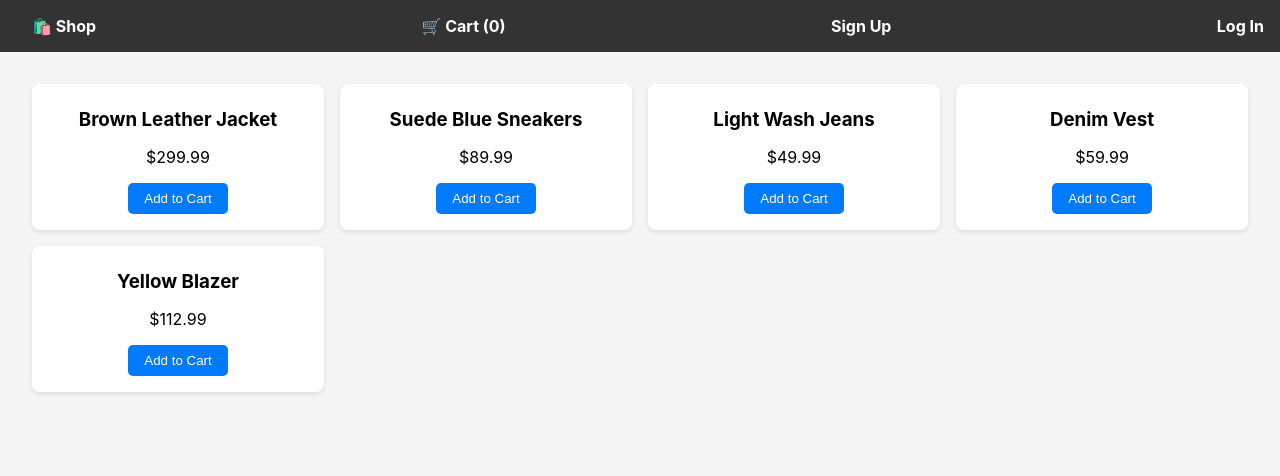
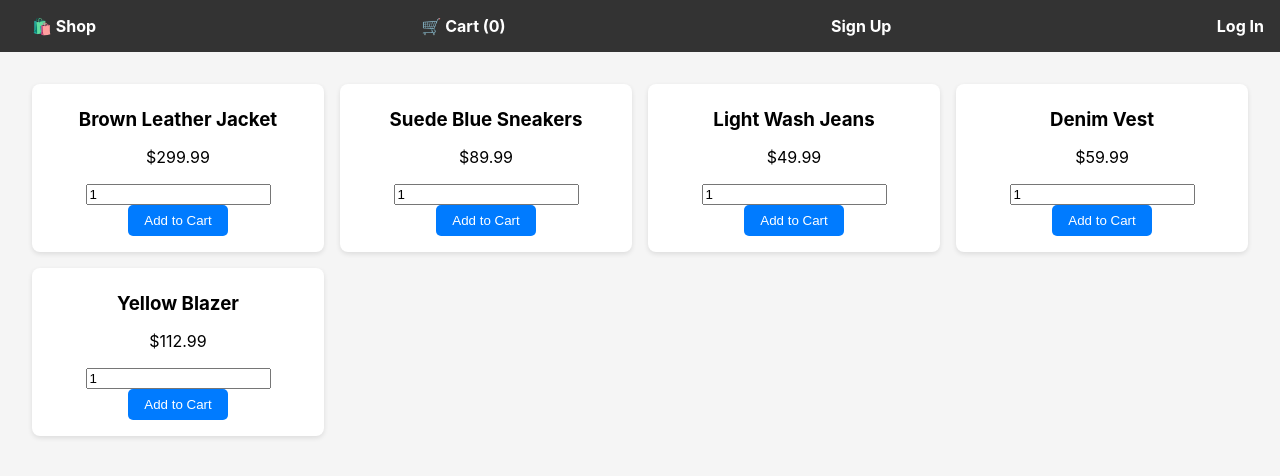
Before and after one commit to ant05man/shopping-cart-project, a React (Create React App) app in the folder frontend/: page / in a window 1280 px wide. Shown: the top 476 px of the page. Built offline with nearby package versions, Linux system fonts and the light colour scheme.

Commit message:
changing productId

```diff
--- a/frontend/src/components/Checkout.js
+++ b/frontend/src/components/Checkout.js
@@ -32,16 +32,16 @@ const Checkout = ({ cart, clearCart }) => {
     console.log("🛒 Full cart before transformation:", cart);
 
     try {
-      // Transform cart to only send productId and quantity
+      // Transform cart to only send productId (_id) and quantity
       const orderItems = cart.map(item => {
-        console.log("🛒 Cart Item:", item); // Log each cart item for debugging
+        console.log("Transforming Cart Item:", item);
         return {
-          productId: item._id || item.id,  // This must match your backend schema
+          productId: item._id, // Ensure you are using _id if it's present in your cart
           quantity: item.quantity,
         };
       });
 
-      // Log the order data before sending it to the backend
+      // Log the transformed order items before sending them to the backend
       console.log("📝 Transformed order items:", orderItems);
 
       // Log the final order data to be sent
--- a/frontend/src/components/ProductCard.js
+++ b/frontend/src/components/ProductCard.js
@@ -1,10 +1,16 @@
 import React from 'react';
 
-const ProductCard = ({ product, addToCart }) => {
+const ProductCard = ({ product, addToCart, quantity, setQuantity }) => {
   return (
     <div className="product-card">
       <h3>{product.name}</h3>
       <p>${product.price.toFixed(2)}</p>
+      <input
+        type="number"
+        value={quantity}
+        min="1"
+        onChange={(e) => setQuantity(Number(e.target.value))}
+      />
       <button onClick={() => addToCart(product)}>Add to Cart</button>
     </div>
   );
--- a/frontend/src/components/ProductList.js
+++ b/frontend/src/components/ProductList.js
@@ -1,19 +1,31 @@
-import React from 'react';
+import React, { useState } from 'react';
 import ProductCard from './ProductCard';
 
 const ProductList = ({ addToCart }) => {
+  const [quantity, setQuantity] = useState(1);
+
   const products = [
-    { _id: 1, name: 'Brown Leather Jacket', price: 299.99, quantity: 1 },
-    { _id: 2, name: 'Suede Blue Sneakers', price: 89.99, quantity: 1 },
-    { _id: 3, name: 'Light Wash Jeans', price: 49.99, quantity: 1 },
-    { _id: 4, name: 'Denim Vest', price: 59.99, quantity: 1 },
-    { _id: 5, name: 'Yellow Blazer', price: 112.99, quantity: 1 }
+    { _id: 1, name: 'Brown Leather Jacket', price: 299.99 },
+    { _id: 2, name: 'Suede Blue Sneakers', price: 89.99 },
+    { _id: 3, name: 'Light Wash Jeans', price: 49.99 },
+    { _id: 4, name: 'Denim Vest', price: 59.99 },
+    { _id: 5, name: 'Yellow Blazer', price: 112.99 }
   ];
+
+  const handleAddToCart = (product) => {
+    addToCart({ ...product, quantity });
+  };
 
   return (
     <div className="product-list">
       {products.map((product) => (
-        <ProductCard key={product._id} product={product} addToCart={addToCart} />
+        <ProductCard
+          key={product._id}
+          product={product}
+          addToCart={handleAddToCart}
+          quantity={quantity}
+          setQuantity={setQuantity}
+        />
       ))}
     </div>
   );
```
